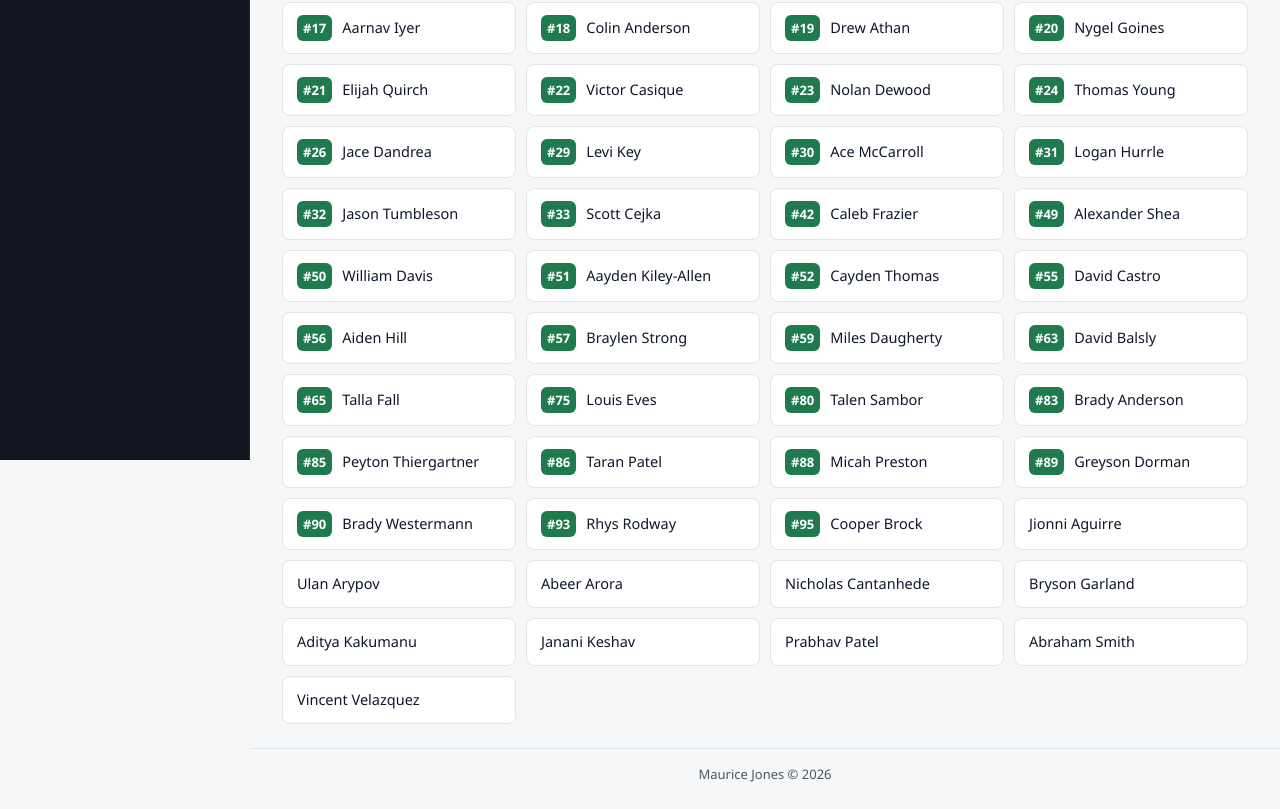
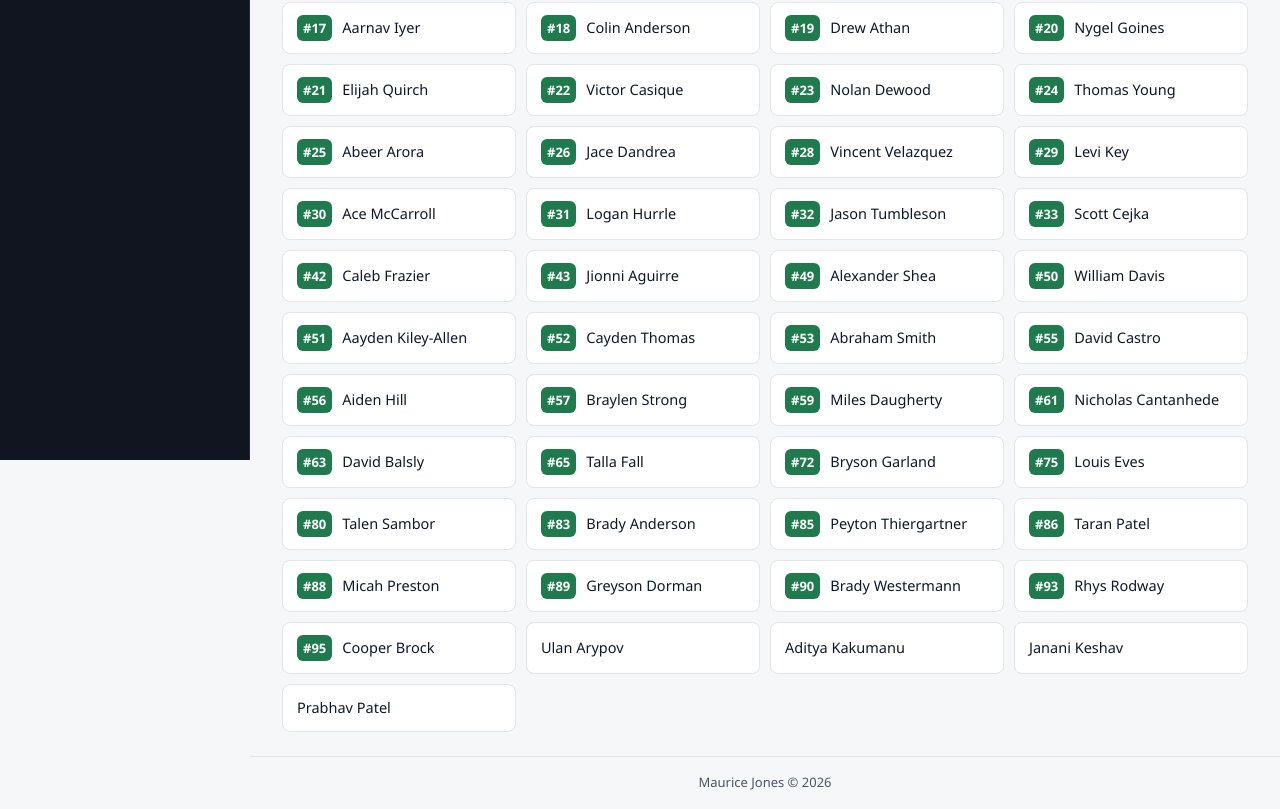
Before and after one commit to Reesejones1989/MMS8thGrade, a React (Vite) app: page /roster in a window 1280 px wide. Shown: the part 340-1149 px from the top of the page. Built offline with nearby package versions, Linux system fonts and the light colour scheme.

Commit message:
roster update

```diff
--- a/src/data/roster.ts
+++ b/src/data/roster.ts
@@ -19,19 +19,19 @@ const players: Player[] = [
   { number: 90, first: "Brady", last: "Westermann" },
   { number: 24, first: "Thomas", last: "Young" },
   { number: 4, first: "Jayceon", last: "Calloway" },
-  { number: null, first: "Jionni", last: "Aguirre" },
+  { number: 43, first: "Jionni", last: "Aguirre" },
   { number: null, first: "Ulan", last: "Arypov" },
-  { number: null, first: "Abeer", last: "Arora" },
+  { number: 25, first: "Abeer", last: "Arora" },
   { number: 19, first: "Drew", last: "Athan" },
   { number: 9, first: "Colton", last: "Blevins" },
   { number: 10, first: "Bennett", last: "Browning" },
-  { number: null, first: "Nicholas", last: "Cantanhede" },
+  { number: 61, first: "Nicholas", last: "Cantanhede" },
   { number: 59, first: "Miles", last: "Daugherty" },
   { number: 23, first: "Nolan", last: "Dewood" },
   { number: 89, first: "Greyson", last: "Dorman" },
   { number: 14, first: "Hayden", last: "Earls" },
   { number: 65, first: "Talla", last: "Fall" },
-  { number: null, first: "Bryson", last: "Garland" },
+  { number: 72, first: "Bryson", last: "Garland" },
   { number: 20, first: "Nygel", last: "Goines" },
   { number: 56, first: "Aiden", last: "Hill" },
   { number: 31, first: "Logan", last: "Hurrle" },
@@ -44,11 +44,11 @@ const players: Player[] = [
   { number: 93, first: "Rhys", last: "Rodway" },
   { number: 80, first: "Talen", last: "Sambor" },
   { number: 49, first: "Alexander", last: "Shea" },
-  { number: null, first: "Abraham", last: "Smith" },
+  { number: 53, first: "Abraham", last: "Smith" },
   { number: 85, first: "Peyton", last: "Thiergartner" },
   { number: 52, first: "Cayden", last: "Thomas" },
   { number: 7, first: "Braxton", last: "Vanata" },
-  { number: null, first: "Vincent", last: "Velazquez" },
+  { number: 28, first: "Vincent", last: "Velazquez" },
   { number: 8, first: "Maurice", last: "Jones III" },
   { number: 2, first: "Jack", last: "Brittingham" },
   { number: 18, first: "Colin", last: "Anderson" },
```
